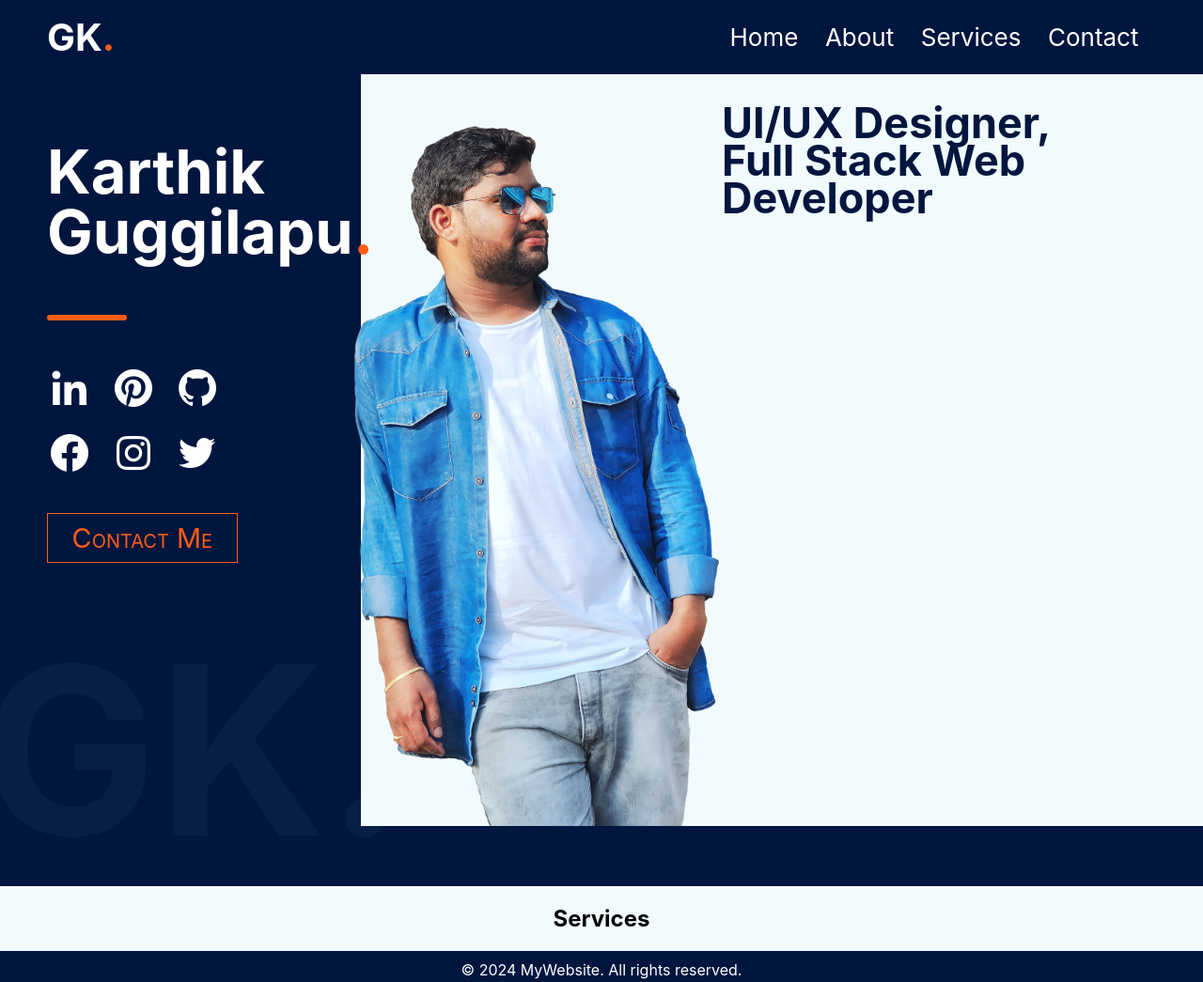
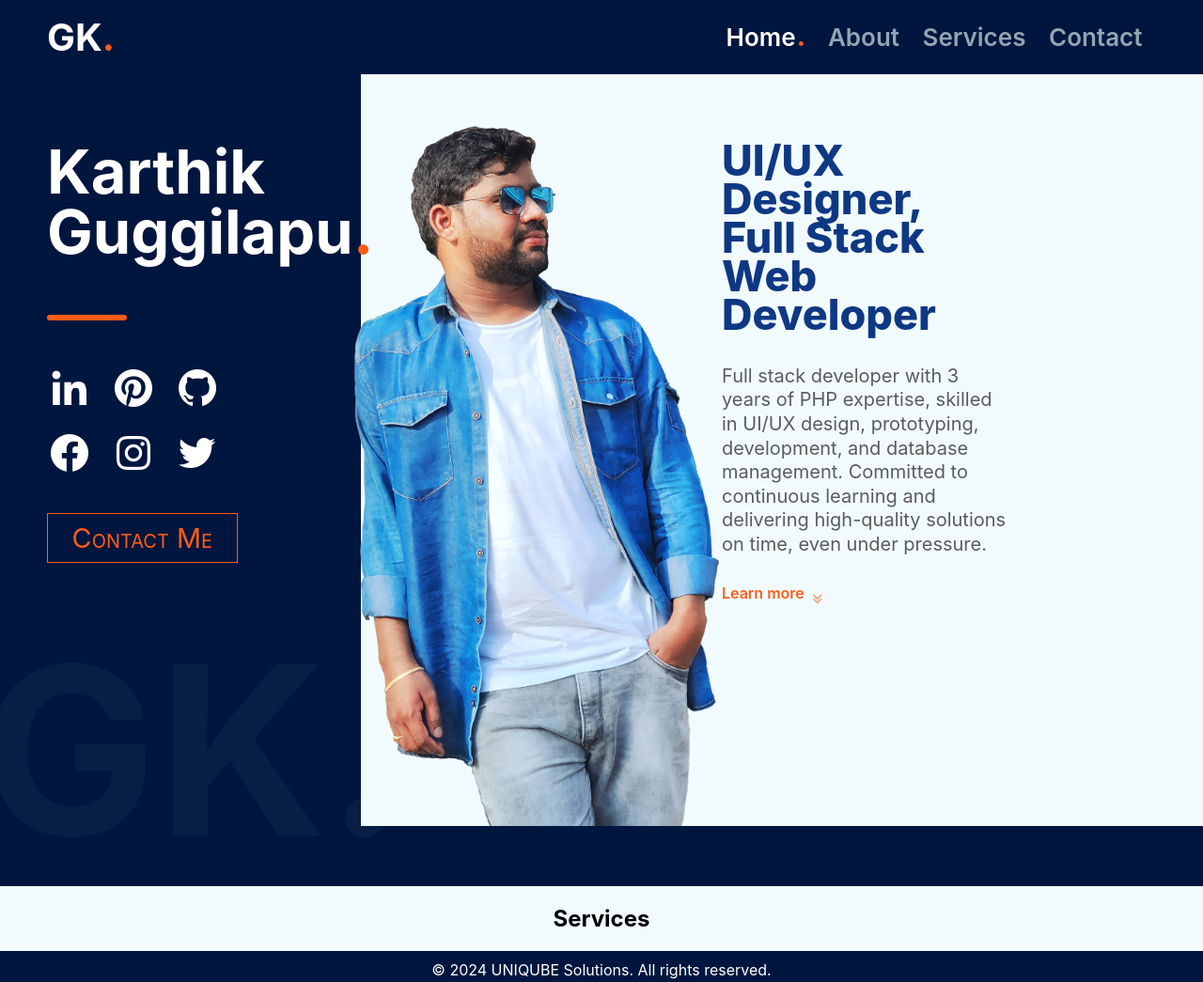
Before and after one commit to KarthikGuggilapu/karthikguggilapu.github.io, a plain HTML site: page index.html in a window 1280 px wide. Shown: the whole page at 94% size. Drawn offline with nearby package versions, Linux system fonts and the light colour scheme; a web font is replaced by a local one.

Commit message:
hero-section

```diff
--- a/assets/css/style.css
+++ b/assets/css/style.css
@@ -58,15 +58,28 @@ nav {
 }
 
 .nav-links a {
-    color: var(--secondary);
+    color: var(--text-bg);
     text-decoration: none;
     padding: 5px 10px;
+    font-weight: 600;
     transition: background-color 0.3s;
+    display: block;
 }
 
 .nav-links a:hover {
-    background-color: #575757;
+    /* background-color: var(); */
+    color: var(--white);
     border-radius: 4px;
+}
+.nav-links .active {
+    color: var(--secondary);
+}
+.nav-links a.active::after {
+    content: '•';
+    color: var(--orange); /* Change the color as needed */
+    margin-left: 2px; /* Adjust the spacing as needed */
+    font-size: 0.6em; /* Adjust the size as needed */
+    vertical-align:bottom; /* Aligns the dot with the text baseline */
 }
 
 /* Global Class */
@@ -190,18 +203,43 @@ section {
             position: relative;
             /* background-color: red;   */
             width: 40%;
+            height: 100%;
+            display: flex;
+            align-items: center;
 
             .content {
                 display: flex;
                 flex-direction: column;
+                height: 90%;
+                width: 60%;
                 justify-items: center;
-                justify-content: center !important;
+                justify-content: start;
 
                 .h1{
                     padding: 4vh 0px;
-                    line-height: 5vh;
+                    line-height: 3.2vw;
+                    font-weight: 800;
                     font-size: clamp(45px, 10vh, 30px);
-                    color: var(--primary);
+                    color: var(--blue);
+                }
+
+                .p {
+                    /* width: 80%; */
+                    line-height: 2vw;
+                    font-size: clamp(16px, 10vh, 20px);
+                    color: var(--text-color);
+                }
+
+                .more {
+                    color: var(--orange);
+                    padding-top: 2vw;
+                    font-weight: 600;
+                    text-decoration: none;
+
+                    .bx {
+                        font-size: 20px;
+                        color: var(--orange) !important;
+                    }
                 }
             }
         }
--- a/assets/css/theme.css
+++ b/assets/css/theme.css
@@ -15,6 +15,7 @@
     --black : #000;
     --text-color : #5C5C5C;
     --text-bg : rgb(146, 165, 179);
+    --blue : #0F3884;
 
     /* Font Family */
     --inter : 'Inter', sans-serif;
--- a/index.html
+++ b/index.html
@@ -67,7 +67,7 @@
                 <i class="fas fa-bars-staggered" style="color: white;"></i>
             </div>
             <ul class="nav-links" id="navLinks">
-                <li><a href="#home">Home</a></li>
+                <li><a href="#home" class="active">Home</a></li>
                 <li><a href="#about">About</a></li>
                 <li><a href="#services">Services</a></li>
                 <li><a href="#contact">Contact</a></li>
@@ -119,8 +119,16 @@
                 <div class="content">
                     <h1 class="h1">UI/UX Designer, <br>
                         Full Stack Web <br>
-                        Developer</h1>
+                        Developer
+                    </h1>
 
+                    <p class="p">
+                        Full stack developer with 3 years of PHP expertise, skilled in UI/UX design, prototyping, development, and database management. Committed to continuous learning and delivering high-quality solutions on time, even under pressure.
+                    </p>
+
+                    <a href="#" class="more">
+                        Learn more <i class='bx bx-chevrons-down bx-fade-down'></i>
+                    </a>
                 </div>
             </div>
         </div>
@@ -133,7 +141,7 @@
 
     <!-- Footer -->
     <footer>
-        <p>&copy; 2024 MyWebsite. All rights reserved.</p>
+        <p>&copy; 2024 UNIQUBE Solutions. All rights reserved.</p>
     </footer>
 
     <!-- Scripts -->
```
